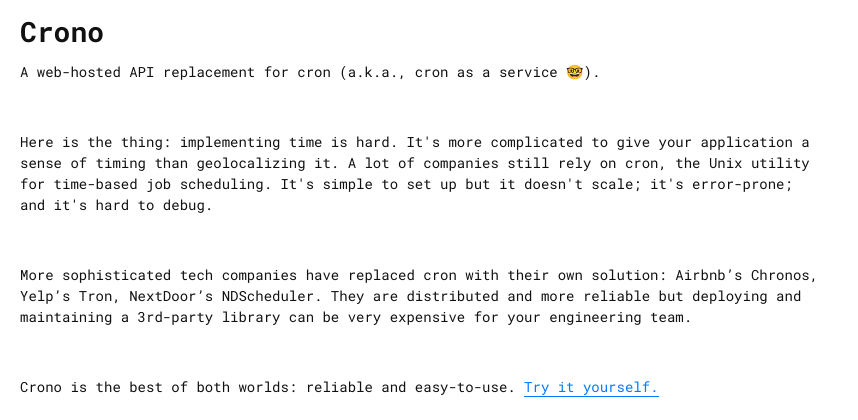
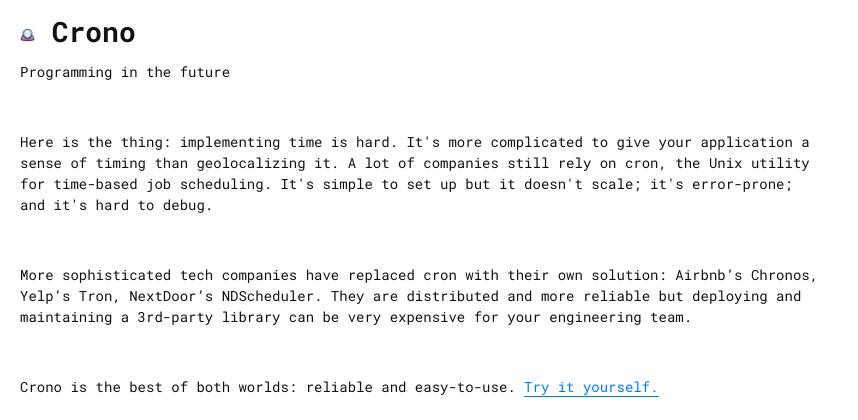
Before and after one commit to gduverger/crono, a Python web app: template api/templates/index.html in a window 1280 px wide. Shown: the top 420 px of the page, without its empty margins (0-858 px from the left). Run offline with Jinja, Linux system fonts and the light colour scheme; the template is opened without the code that fills it, so the values that code supplies are empty; some libraries are stand-ins or nearby versions; some web fonts are replaced.

Commit message:
Crystal ball

```diff
--- a/api/static/index.css
+++ b/api/static/index.css
@@ -81,6 +81,12 @@
 	margin-left: 20px;
 }
 
+.icon {
+	height: 14px;
+	line-height: 21px;
+	/*vertical-align: baseline;*/
+}
+
 .quiet {
 	color: #999;
 }
--- a/api/templates/index.html
+++ b/api/templates/index.html
@@ -9,6 +9,7 @@
 		<meta name="description" content="A web-hosted API replacement for cron (a.k.a., cron as a service 🤓).">
 		<meta name="keywords" content="cron, crontab, cron job, cronjob, cron expression, cron as a service, cron-as-as-service, cron jobs, cron job syntax, cron job linux, cron job example, scheduled tasks">
 
+		<link rel="shortcut icon" type="image/png" href="/static/crystal-ball-3.png">
 		<link rel="stylesheet" type="text/css" href="/static/index.css">
 
 		<script type="text/javascript">
@@ -19,8 +20,8 @@
 	</head>
 		<body>
 
-			<h1>Crono</h1>
-			<p>A web-hosted API replacement for cron (a.k.a., cron as a service 🤓).</p>
+			<h1><img src="/static/crystal-ball-3.png" class="icon"> Crono</h1>
+			<p>Programming in the future</p>
 
 			<br>
 
```
Also changed, not shown: api/static/crystal-ball-2.png (added), api/static/crystal-ball-3.png (added), api/static/crystal-ball-4.png (added), api/static/crystal-ball.png (added).
